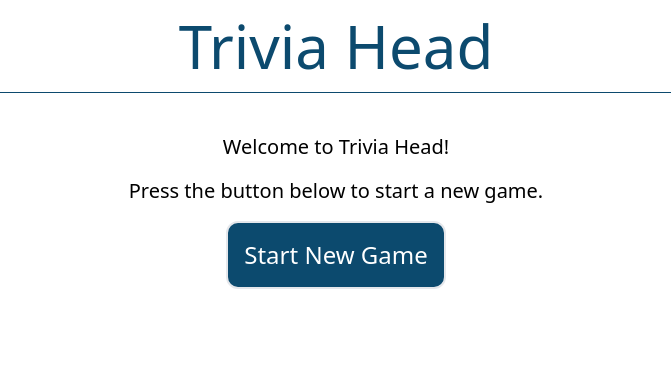
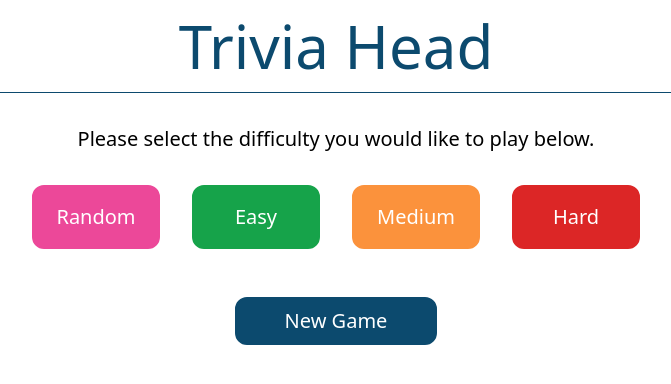
Before and after one commit to Max-Cossart/trivia-ui, a React (Vite) app: page / in a window 1280 px wide. Shown: the top 384 px of the page, without its empty margins (304-975 px from the left). Built offline with nearby package versions, Linux system fonts and the light colour scheme.

Commit message:
Fix bugs in radio buttons, add functionality to determine correct and incorrect answers, remove unnecessary page

```diff
--- a/package.json
+++ b/package.json
@@ -10,6 +10,7 @@
     "preview": "vite preview"
   },
   "dependencies": {
+    "html-entities": "^2.4.0",
     "react": "^18.2.0",
     "react-dom": "^18.2.0",
     "react-hook-form": "^7.49.2",
--- a/src/App.tsx
+++ b/src/App.tsx
@@ -1,21 +1,13 @@
-import { useState } from "react";
 import "./App.css";
 import Header from "./components/Header/Header";
-import NewGame from "./pages/Game/Game";
-import LandingPage from "./pages/LandingPage/LandingPage";
-import { BrowserRouter, Route, Routes } from "react-router-dom";
+import Game from "./pages/Game/Game";
 
 function App() {
-  const [questions, setQuestions] = useState();
-
   return (
-    <BrowserRouter>
+    <>
       <Header />
-      <Routes>
-        <Route path="/" element={<LandingPage />} />
-        <Route path="/new" element={<NewGame />} />
-      </Routes>
-    </BrowserRouter>
+      <Game />
+    </>
   );
 }
 
--- a/src/components/Form/Radio/Radio.tsx
+++ b/src/components/Form/Radio/Radio.tsx
@@ -2,9 +2,10 @@ interface Props {
   register: any;
   label: string;
   name: string;
-  color: string;
+  border: string;
+  background: string;
 }
-const Radio = ({ register, label, name, color }: Props) => {
+const Radio = ({ register, label, name, border, background }: Props) => {
   return (
     <div className="w-32 mx-4">
       <input
@@ -15,7 +16,7 @@ const Radio = ({ register, label, name, color }: Props) => {
         {...register("difficulty")}
       />
       <label
-        className={`p-4 text-xl text-white border-2 border-${color} bg-${color} rounded-xl transition-all ease flex justify-center hover:border-black cursor-pointer duration-200 peer-checked:border-black`}
+        className={`p-4 text-xl text-white border-2 ${border} ${background} rounded-xl transition-all ease flex justify-center cursor-pointer hover:border-black  duration-200 peer-checked:border-black`}
         htmlFor={name}
       >
         {label}
--- a/src/components/QuestionCard/QuestionCard.tsx
+++ b/src/components/QuestionCard/QuestionCard.tsx
@@ -1,7 +1,74 @@
-const QuestionCard = () => {
+import { useEffect, useState } from "react";
+import { useForm } from "react-hook-form";
+
+interface QuestionCardProps {
+  category: string;
+  question: string;
+  correctAnswer: string;
+  incorrectAnswers: string[];
+  setSubmittedAnswer: any;
+}
+
+const QuestionCard = ({
+  category,
+  question,
+  correctAnswer,
+  incorrectAnswers,
+  setSubmittedAnswer,
+}: QuestionCardProps) => {
+  const { register, handleSubmit } = useForm();
+
+  const formSubmit = (data: any) => {
+    setSubmittedAnswer(data.answerSubmitted);
+  };
+
   return (
-    <div>
-      <h1>QuestionCard</h1>
+    <div className="max-w-3xl flex flex-col items-center mx-auto my-12 border overflow-hidden border-sky-900 rounded-xl p-8">
+      <p className="text-xl">{category}</p>
+      <p className="text-xl p-4">
+        {question && question.includes("&quot;")
+          ? question.replace(/&quot;/g, '"')
+          : question}
+      </p>
+      <form
+        onSubmit={handleSubmit((data) => formSubmit(data))}
+        className="flex flex-col items-center"
+      >
+        <div className="flex flex-wrap justify-around w-full">
+          <div className="w-1/2">
+            <input
+              className="scale-125 m-4"
+              type="radio"
+              id={correctAnswer}
+              value={correctAnswer}
+              {...register("answerSubmitted")}
+            />
+            <label htmlFor={correctAnswer} className="text-xl">
+              {correctAnswer}
+            </label>
+          </div>
+          {incorrectAnswers?.map((item) => (
+            <div key={item} className="w-1/2">
+              <input
+                className="scale-125 m-4"
+                type="radio"
+                id={item}
+                value={item}
+                {...register("answerSubmitted")}
+              />
+              <label htmlFor={item} className="text-xl">
+                {item}
+              </label>
+            </div>
+          ))}
+        </div>
+        <button
+          className="mt-8 py-2 px-8 text-xl border border-sky-900 rounded-xl ease duration-100 hover:bg-sky-900 hover:text-white active:scale-95"
+          type="submit"
+        >
+          Submit Answer
+        </button>
+      </form>
     </div>
   );
 };
--- a/src/pages/Game/Game.tsx
+++ b/src/pages/Game/Game.tsx
@@ -2,16 +2,20 @@ import { useForm } from "react-hook-form";
 import { fetchQuestions } from "../../services/trivia-services";
 import { useEffect, useState } from "react";
 import Radio from "../../components/Form/Radio/Radio";
+import QuestionCard from "../../components/QuestionCard/QuestionCard";
+
+interface CurrentQuestion {
+  correct_answer: string;
+}
 
 const NewGame = () => {
   const [questions, setQuestions] = useState([]);
+  const [count, setCount] = useState(0);
+  const [currentQuestion, setCurrentQuestion] = useState(questions[count]);
+  const [submittedAnswer, setSubmittedAnswer] = useState("");
+  const [lost, setLost] = useState(false);
 
-  const {
-    register,
-    handleSubmit,
-    watch,
-    formState: {},
-  } = useForm();
+  const { register, handleSubmit, watch } = useForm();
   const watchDifficulty = watch("difficulty", false);
 
   const formSubmit = async (data: any) => {
@@ -19,10 +23,25 @@ const NewGame = () => {
   };
 
   useEffect(() => {
-    console.log(questions);
-  }, [, questions]);
+    setCurrentQuestion(questions[count]);
+  }, [questions, count]);
 
-  return (
+  useEffect(() => {
+    if (submittedAnswer != "") {
+      console.log(count);
+      submittedAnswer == currentQuestion?.correct_answer
+        ? setCount(count + 1)
+        : setLost(true);
+    }
+  }, [submittedAnswer]);
+
+  const tryAgain = () => {
+    setCount(0);
+    setLost(false);
+    setSubmittedAnswer("");
+  };
+
+  return questions.length == 0 ? (
     <div className="flex items-center flex-col">
       <p className="m-8 text-xl">
         Please select the difficulty you would like to play below.
@@ -36,21 +55,30 @@ const NewGame = () => {
             register={register}
             label="Random"
             name="random"
-            color="pink-500"
+            border="border-pink-500"
+            background="bg-pink-500"
           />
           <Radio
             register={register}
             label="Easy"
             name="easy"
-            color="green-600"
+            border="border-green-600"
+            background="bg-green-600"
           />
           <Radio
             register={register}
             label="Medium"
             name="medium"
-            color="orange-400"
+            border="border-orange-400"
+            background="bg-orange-400"
           />
-          <Radio register={register} label="Hard" name="hard" color="red-600" />
+          <Radio
+            register={register}
+            label="Hard"
+            name="hard"
+            border="border-red-600"
+            background="bg-red-600"
+          />
         </div>
         {!watchDifficulty ? (
           <div className="mt-12 py-2 px-12 border-2 border-sky-900 rounded-xl bg-sky-900 text-white text-xl hover:border-black cursor-not-allowed ">
@@ -58,7 +86,7 @@ const NewGame = () => {
           </div>
         ) : (
           <button
-            className="mt-12 py-2 px-12 border-2 border-sky-900 rounded-xl bg-sky-900 text-white text-xl hover:border-black cursor-pointer "
+            className="mt-12 py-2 px-12 border-2 border-sky-900 rounded-xl bg-sky-900 text-white text-xl hover:border-black cursor-pointer"
             type="submit"
           >
             New Game
@@ -66,6 +94,36 @@ const NewGame = () => {
         )}
       </form>
     </div>
+  ) : count != 10 ? (
+    lost != true ? (
+      <QuestionCard
+        category={currentQuestion?.category}
+        question={currentQuestion?.question}
+        correctAnswer={currentQuestion?.correct_answer}
+        incorrectAnswers={currentQuestion?.incorrect_answers}
+        setSubmittedAnswer={setSubmittedAnswer}
+      />
+    ) : (
+      <>
+        <p>You lose</p>
+        <button className="border" onClick={tryAgain}>
+          try again?
+        </button>
+        <button
+          className="ml-4 border"
+          onClick={() => window.location.reload()}
+        >
+          New Game
+        </button>
+      </>
+    )
+  ) : (
+    <>
+      <p>congrats</p>
+      <button className="border" onClick={() => window.location.reload()}>
+        New Game
+      </button>
+    </>
   );
 };
 
--- a/src/pages/LandingPage/LandingPage.tsx
+++ /dev/null
@@ -1,19 +0,0 @@
-import { NavLink } from "react-router-dom";
-
-const LandingPage = () => {
-  return (
-    <div className="mt-10 w-100vw flex items-center flex-col">
-      <p className="text-xl">Welcome to Trivia Head!</p>
-      <p className="text-xl my-4">
-        Press the button below to start a new game.{" "}
-      </p>
-      <NavLink to={"/new"}>
-        <button className="border-2 bg-sky-900 p-4 text-2xl text-white rounded-xl align-center w-max">
-          Start New Game
-        </button>
-      </NavLink>
-    </div>
-  );
-};
-
-export default LandingPage;
--- a/src/services/trivia-services.ts
+++ b/src/services/trivia-services.ts
@@ -1,4 +1,4 @@
-export const fetchQuestions = async (difficulty: any) => {
+export const fetchQuestions = async (difficulty: string) => {
   if (difficulty == "random") {
     const response = await fetch("https://opentdb.com/api.php?amount=10");
     const data = await response.json();
```
Also changed, not shown: 1 other file (tests, documents, lock files or other folders).
